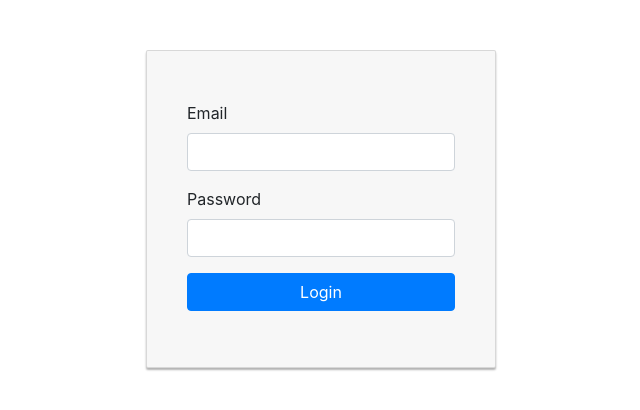
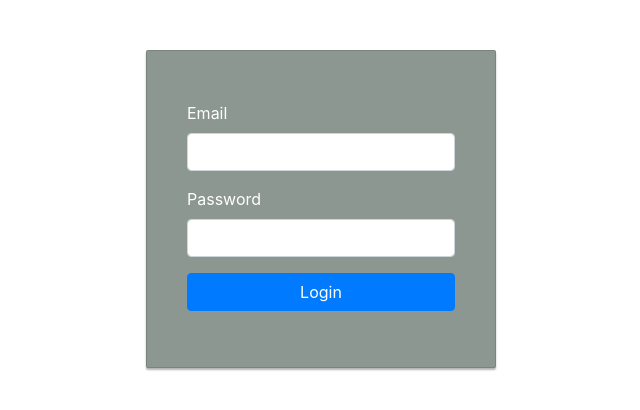
Before and after one commit to henriettepilegaard1/GUI_GROUP11_Assignment3, a Vue app in the folder vuetest2/: page /Login in a window 1280 px wide. Shown: the top 410 px of the page, without its empty margins (319-959 px from the left). Built offline with nearby package versions, Linux system fonts and the light colour scheme.

Commit message:
Update Login.vue

```diff
--- a/vuetest2/src/components/Login.vue
+++ b/vuetest2/src/components/Login.vue
@@ -98,8 +98,9 @@ label {
 }
 
 .card {
-  background-color: #f7f7f7;
-  padding: 20px 25px 30px;
+  background-color:  rgb(139, 151, 144);
+  color: rgb(255, 255, 255);
+  padding: 10px;
   margin: 0 auto 25px;
   margin-top: 50px;
   -moz-border-radius: 2px;
@@ -110,13 +111,4 @@ label {
   box-shadow: 0px 2px 2px rgba(0, 0, 0, 0.3);
 }
 
-.profile-img-card {
-  width: 96px;
-  height: 96px;
-  margin: 0 auto 10px;
-  display: block;
-  -moz-border-radius: 50%;
-  -webkit-border-radius: 50%;
-  border-radius: 50%;
-}
 </style>
```
